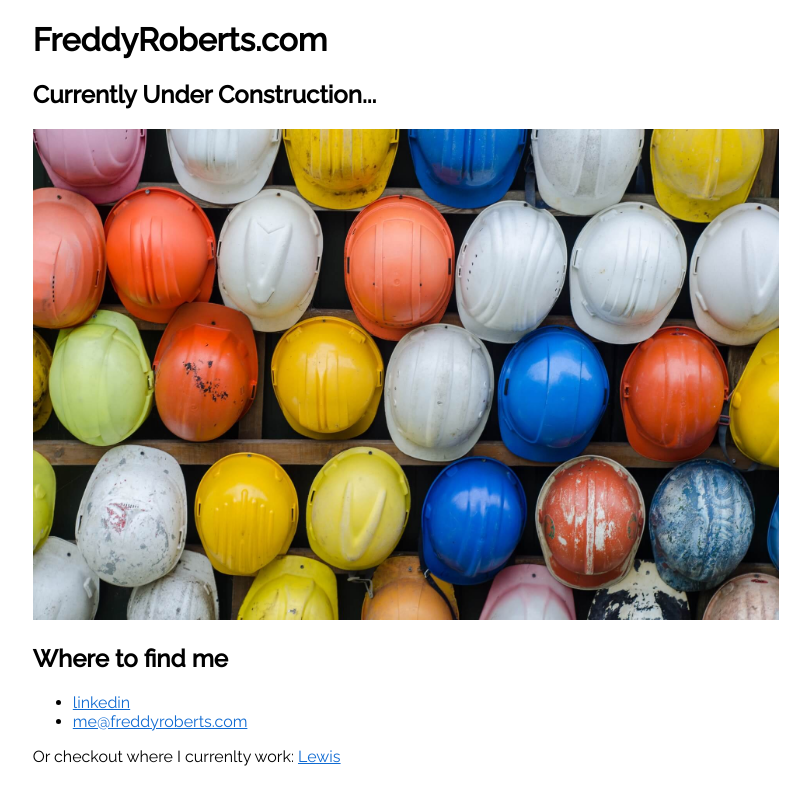
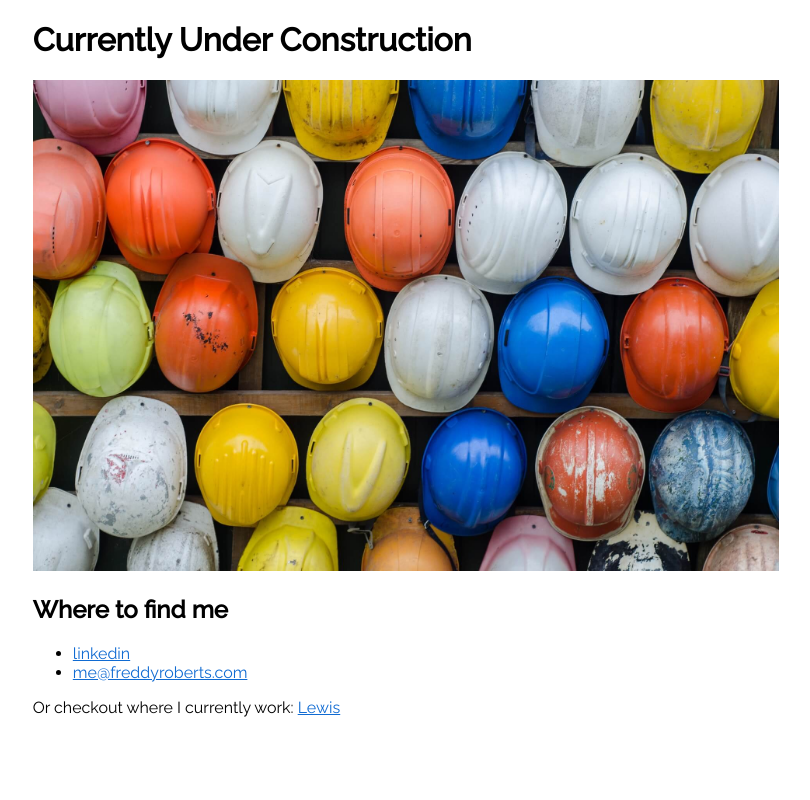
Before and after one commit to freddyroberts/freddyroberts.github.io, a plain HTML site: page index.html in a window 1280 px wide. Shown: the whole page, without its empty margins (234-1044 px from the left). Drawn offline with Linux system fonts and the light colour scheme.

Commit message:
Update index.html

```diff
--- a/index.html
+++ b/index.html
@@ -12,19 +12,14 @@
 
 	<body>
 		<div class="container">
-			<h1>FreddyRoberts.com</h1>
-			<section>
-				<h2>Currently Under Construction...</h2>
+			<h1>Currently Under Construction</h1>
 			<img src="public/assets/img/underconstruction.jpeg" alt="Under Construction">
-			</section>
-			<section>
 			<h2>Where to find me</h2>
 			<ul>
 				<li><a href="https://www.linkedin.com/in/freddyroberts/">linkedin</a></li>
 				<li><a href="mailto:me@freddyroberts.com">me@freddyroberts.com</a></li>
 			</ul>
-				<p>Or checkout where I currenlty work: <a href="https://lewiscommunications.com">Lewis</a></p>
-			</section>
+			<p>Or checkout where I currently work: <a href="https://lewiscommunications.com">Lewis</a></p>
 		</div>
 		<script src="public/js/bundle.js"></script>
 	</body>
```
Lines whose indentation alone changed are shown as unchanged.
